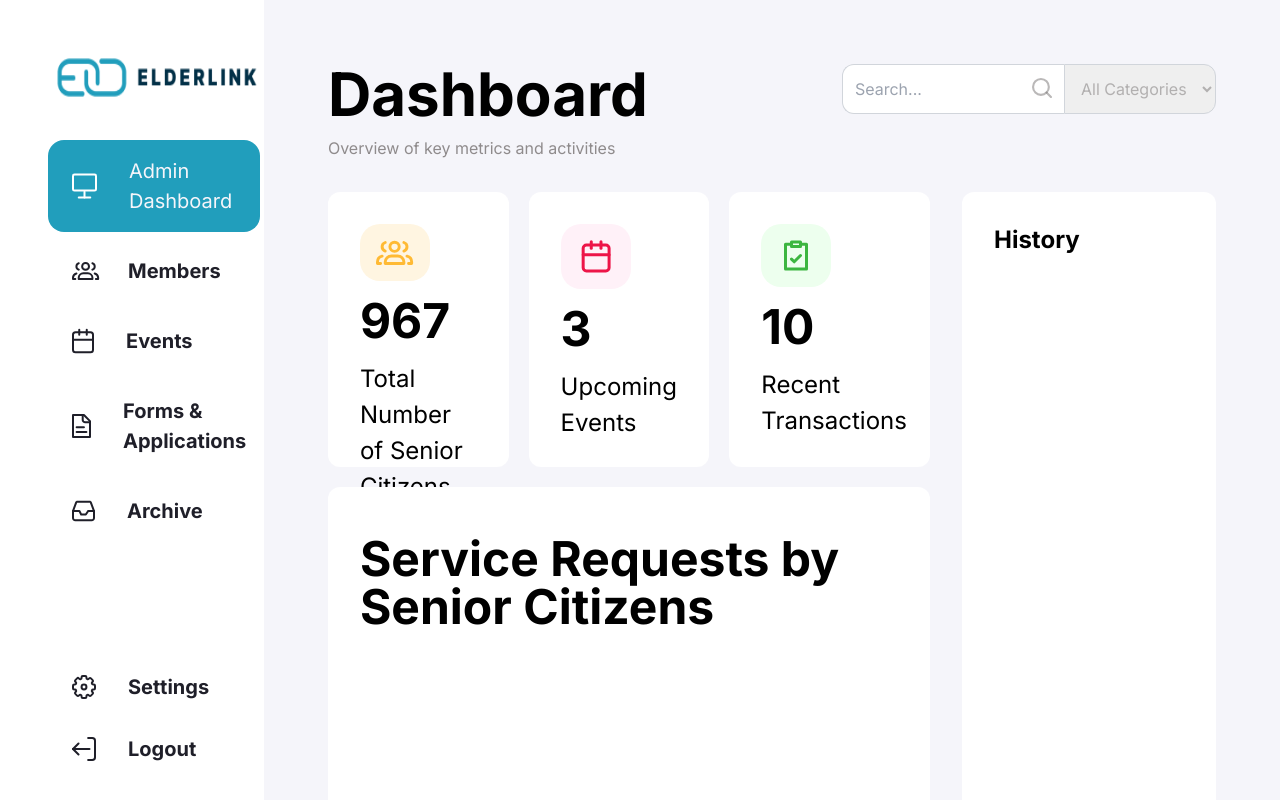
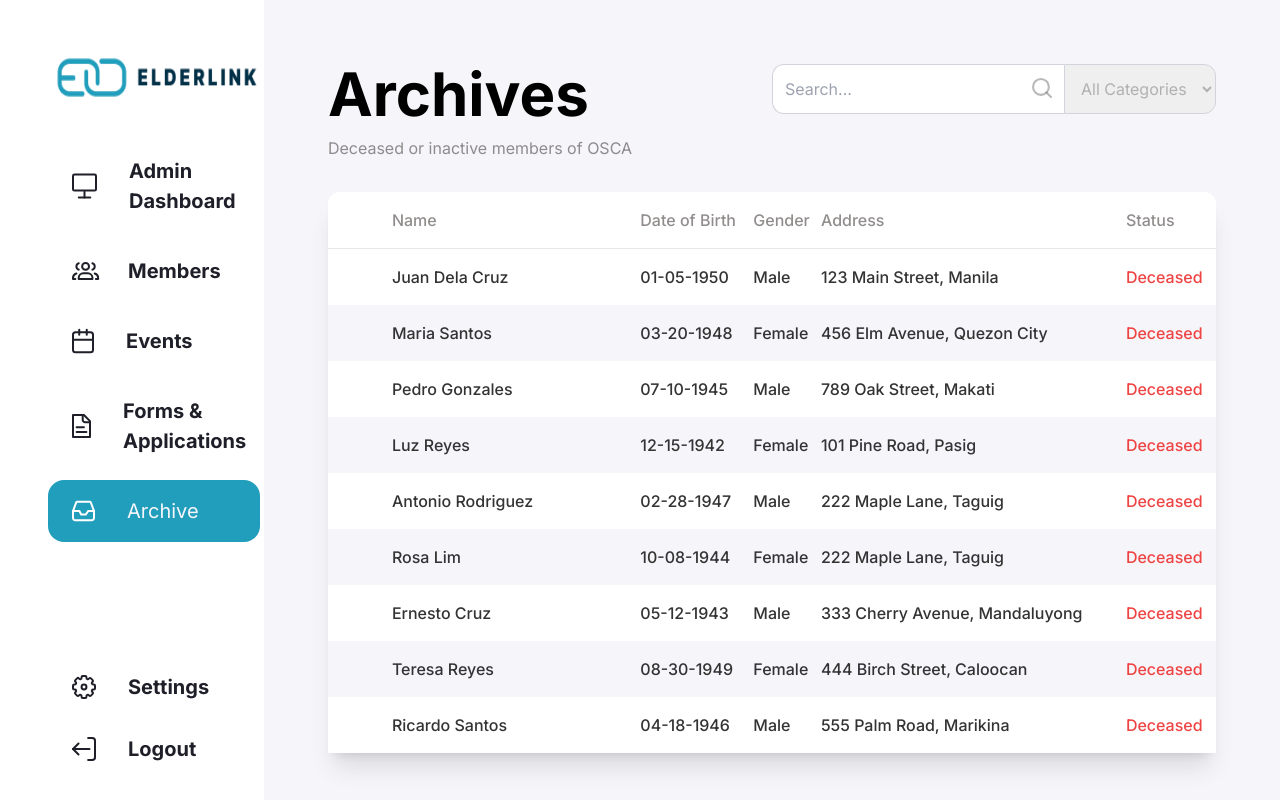
Before and after one commit to n3ruuu/admin-elderlink, a React (Vite) app: page / in a window 1280 px wide. Both pictures are taken after a click on the element "Archive". Built offline with nearby package versions, Linux system fonts and the light colour scheme.

Commit message:
added Archives.jsx

```diff
--- a/src/Sidebar.jsx
+++ b/src/Sidebar.jsx
@@ -19,6 +19,7 @@ import FinancialAssistance from "./pages/FinancialAssistance" // Import Financia
 import Events from "./pages/Events"
 import Forms from "./pages/Forms"
 import Applications from "./pages/Applications"
+import Archives from "./pages/Archives"
 
 const Sidebar = () => {
     const [activeSection, setActiveSection] = useState("dashboard")
@@ -227,6 +228,7 @@ const Sidebar = () => {
                                 ? "bg-[#219EBC] text-[#F5F5FA] font-normal"
                                 : ""
                         } hover:bg-[#219EBC] hover:font-normal hover:text-[#F5F5FA]`}
+                        onClick={() => toggleSection("archive")}
                     >
                         <img
                             src={ArchiveIcon}
@@ -270,6 +272,7 @@ const Sidebar = () => {
             {activeSection === "events" && <Events />}
             {activeSection === "forms" && <Forms />}
             {activeSection === "applications" && <Applications />}
+            {activeSection === "archive" && <Archives />}
         </section>
     )
 }
--- /dev/null
+++ b/src/data/archives.json
@@ -0,0 +1,65 @@
+[
+    {
+        "name": "Juan Dela Cruz",
+        "dob": "01-05-1950",
+        "gender": "Male",
+        "address": "123 Main Street, Manila",
+        "status": "Deceased"
+    },
+    {
+        "name": "Maria Santos",
+        "dob": "03-20-1948",
+        "gender": "Female",
+        "address": "456 Elm Avenue, Quezon City",
+        "status": "Deceased"
+    },
+    {
+        "name": "Pedro Gonzales",
+        "dob": "07-10-1945",
+        "gender": "Male",
+        "address": "789 Oak Street, Makati",
+        "status": "Deceased"
+    },
+    {
+        "name": "Luz Reyes",
+        "dob": "12-15-1942",
+        "gender": "Female",
+        "address": "101 Pine Road, Pasig",
+        "status": "Deceased"
+    },
+    {
+        "name": "Antonio Rodriguez",
+        "dob": "02-28-1947",
+        "gender": "Male",
+        "address": "222 Maple Lane, Taguig",
+        "status": "Deceased"
+    },
+    {
+        "name": "Rosa Lim",
+        "dob": "10-08-1944",
+        "gender": "Female",
+        "address": "222 Maple Lane, Taguig",
+        "status": "Deceased"
+    },
+    {
+        "name": "Ernesto Cruz",
+        "dob": "05-12-1943",
+        "gender": "Male",
+        "address": "333 Cherry Avenue, Mandaluyong",
+        "status": "Deceased"
+    },
+    {
+        "name": "Teresa Reyes",
+        "dob": "08-30-1949",
+        "gender": "Female",
+        "address": "444 Birch Street, Caloocan",
+        "status": "Deceased"
+    },
+    {
+        "name": "Ricardo Santos",
+        "dob": "04-18-1946",
+        "gender": "Male",
+        "address": "555 Palm Road, Marikina",
+        "status": "Deceased"
+    }
+]
--- /dev/null
+++ b/src/pages/Archives.jsx
@@ -0,0 +1,112 @@
+import SearchIcon from "../assets/icons/search.svg"
+import ArchivesData from "../data/archives.json"
+
+const Archives = () => {
+    return (
+        <section className="w-full font-inter h-screen bg-[#F5F5FA] overflow-hidden">
+            {/* Header */}
+            <div className="p-16 w-full pb-8 flex items-start">
+                <div className="w-1/2">
+                    <h1 className="text-6xl font-bold">Archives</h1>
+                    <p className="text-[#767171CC] mt-3">
+                        Deceased or inactive members of OSCA
+                    </p>
+                </div>
+                <div className="flex w-1/2 text-[#76717180] place-content-end">
+                    <div className="relative">
+                        <input
+                            type="search"
+                            name="search"
+                            id="search"
+                            className="p-3 pr-12 border border-gray-300 border-r-0 rounded-l-xl focus:outline-none focus:ring-1 focus:ring-indigo-500 w-full"
+                            placeholder="Search..."
+                        />
+                        <img
+                            src={SearchIcon}
+                            alt="Search Icon"
+                            className="absolute right-3 top-6 transform -translate-y-1/2 w-5 h-5 pointer-events-none"
+                        />
+                    </div>
+
+                    <select
+                        name="category"
+                        id="category"
+                        className="p-3 border h-[50px] border-gray-300 rounded-r-xl border-l-1 focus:outline-none"
+                    >
+                        <option className="text-[#000000]" value="all">
+                            All Categories
+                        </option>
+                        <option className="text-[#000000]" value="category1">
+                            Category 1
+                        </option>
+                        <option className="text-[#000000]" value="category2">
+                            Category 2
+                        </option>
+                        <option className="text-[#000000]" value="category3">
+                            Category 3
+                        </option>
+                    </select>
+                </div>
+            </div>
+            {/* Content */}
+            <div className="flex w-full h-full">
+                <div className="flex-1 flex flex-col pl-16 pr-16">
+                    {/* Table */}
+                    <div>
+                        <table className="w-full bg-[#FFFFFF] shadow-xl rounded-xl">
+                            <thead className="text-[#767171CC] ">
+                                <tr className="border-b">
+                                    <th className="px-16 py-4 text-left font-[500]">
+                                        Name
+                                    </th>
+                                    <th className="text-left font-[500]">
+                                        Date of Birth
+                                    </th>
+                                    <th className="text-left font-[500]">
+                                        Gender
+                                    </th>
+                                    <th className="text-left font-[500]">
+                                        Address
+                                    </th>
+                                    <th className="text-left font-[500]">
+                                        Status
+                                    </th>
+                                </tr>
+                            </thead>
+                            <tbody>
+                                {ArchivesData.map((item, index) => (
+                                    <tr
+                                        className={`text-[#333333] font-[500] ${
+                                            index % 2 === 0
+                                                ? "bg-white"
+                                                : "bg-[#F5F5FA]"
+                                        }`}
+                                        key={index}
+                                    >
+                                        <td className="px-16 py-4">
+                                            {item.name}
+                                        </td>
+                                        <td>{item.dob}</td>
+                                        <td>{item.gender}</td>
+                                        <td>{item.address}</td>
+                                        <td
+                                            className={
+                                                item.status === "Deceased"
+                                                    ? "text-red-500"
+                                                    : ""
+                                            }
+                                        >
+                                            {item.status}
+                                        </td>
+                                    </tr>
+                                ))}
+                            </tbody>
+                        </table>
+                    </div>
+                </div>
+            </div>
+        </section>
+    )
+}
+
+export default Archives
```
